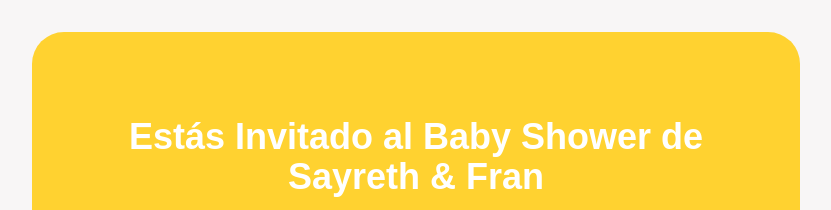
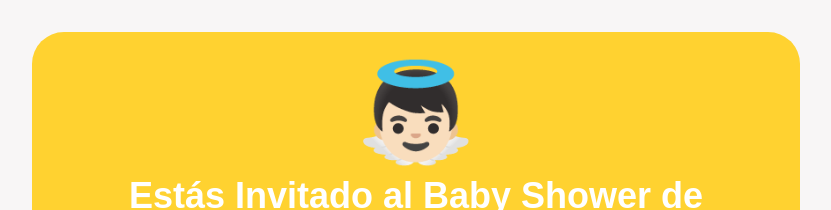
Before and after one commit to devRobots/babyshower, a Next.js app: page / in a window 1280 px wide. Shown: the top 210 px of the page, without its empty margins (224-1055 px from the left). Built offline with nearby package versions, Linux system fonts and the light colour scheme; no server answers; the database is empty.

Commit message:
Hero baby icon

```diff
--- a/components/Hero.tsx
+++ b/components/Hero.tsx
@@ -6,6 +6,7 @@ export default function Hero() {
 
   return (
     <section className="flex flex-col text-white bg-amber-300 items-center justify-center gap-4 p-8 rounded-4xl text-pretty text-center min-h-[350px]">
+      <span className="text-4xl md:text-8xl">👼🏻</span>
       <h1 className="text-4xl font-bold">
         Estás Invitado al Baby Shower de {mom} & {dad}
       </h1>
```
